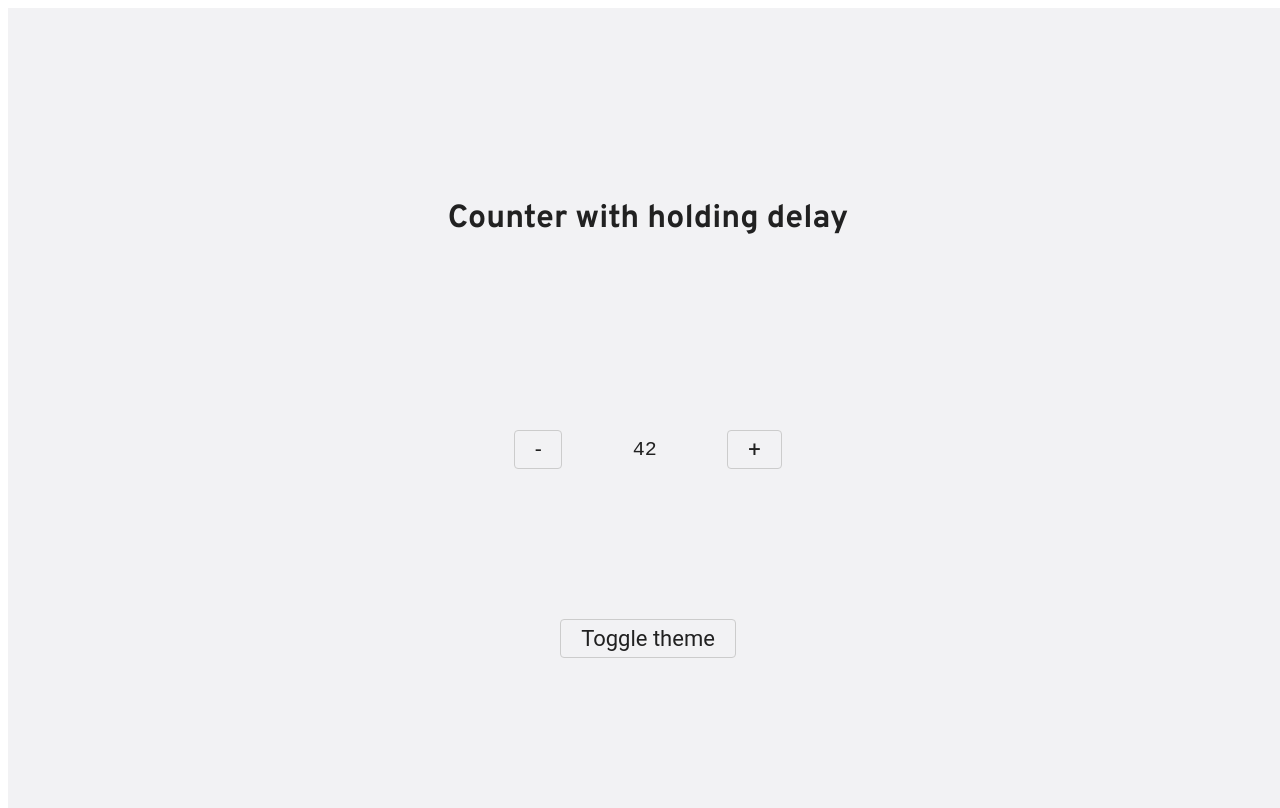
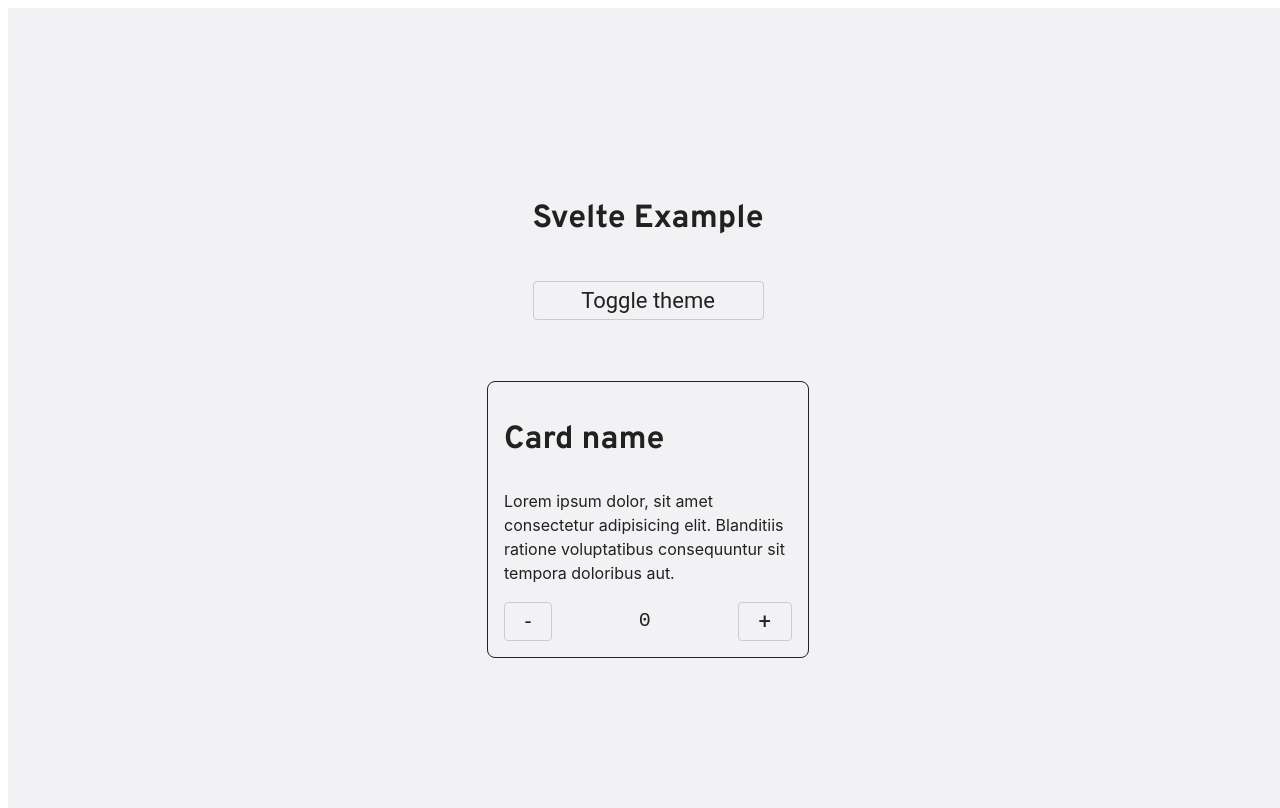
Before and after one commit to lomeat/svelte-app, a Svelte app: page / in a window 1280 px wide. Built offline with nearby package versions, Linux system fonts and the light colour scheme.

Commit message:
add Card

```diff
--- a/src/App.svelte
+++ b/src/App.svelte
@@ -1,7 +1,8 @@
 <script>
-  import { darkTheme } from "./store";
   import Counter from "./Counter.svelte";
   import Button from "./ui/Button.svelte";
+  import Card from "./Card.svelte";
+  import { darkTheme } from "./store";
 
   let color = {};
 
@@ -33,9 +34,12 @@
 
 <div class="body" style="--bg:{color.bg}; --text:{color.text}">
   <div class="container">
-    <h1>Counter with holding delay</h1>
-    <Counter count={42} {color} />
-    <Button {color} on:click={toggleTheme}>Toggle theme</Button>
+    <div class="header">
+      <h1>Svelte Example</h1>
+      <Button {color} on:click={toggleTheme}>Toggle theme</Button>
+    </div>
+    <!-- <Counter count={42} {color} /> -->
+    <Card {color} />
   </div>
 </div>
 
@@ -45,7 +49,8 @@
 
   :global(*) {
     box-sizing: border-box;
-    margin: 0 !important;
+    margin: 0;
+    padding: 0;
   }
 
   :global(body) {
@@ -72,6 +77,11 @@
     align-items: center;
   }
 
+  .header {
+    display: flex;
+    flex-direction: column;
+  }
+
   h1 {
     font: bold 30px $overpass;
     font-size: 32px;
--- /dev/null
+++ b/src/Card.svelte
@@ -0,0 +1,38 @@
+<script>
+  import Counter from "./Counter.svelte";
+
+  export let color = {};
+</script>
+
+<wrapper style="--bg:{color.bg}; --text:{color.text}">
+  <h1 class="name">Card name</h1>
+  <span class="description">
+    Lorem ipsum dolor, sit amet consectetur adipisicing elit. Blanditiis ratione
+    voluptatibus consequuntur sit tempora doloribus aut.
+  </span>
+  <Counter count={0} {color} />
+</wrapper>
+
+<style lang="scss">
+  $background: var(--bg);
+  $text: var(--text);
+
+  wrapper {
+    display: flex;
+    flex-direction: column;
+    width: 18rem;
+    border: 1px solid $text;
+    border-radius: 8px;
+    color: $text;
+    padding: 1rem;
+  }
+
+  h1 {
+    padding: 0 0 0.5rem 0;
+  }
+
+  .description {
+    line-height: 1.5rem;
+    padding: 0 0 1rem 0;
+  }
+</style>
--- a/src/Counter.svelte
+++ b/src/Counter.svelte
@@ -42,8 +42,7 @@
 <style lang="scss">
   wrapper {
     display: flex;
-    justify-content: space-around;
+    justify-content: space-between;
     align-items: center;
-    width: 300px;
   }
 </style>
```
